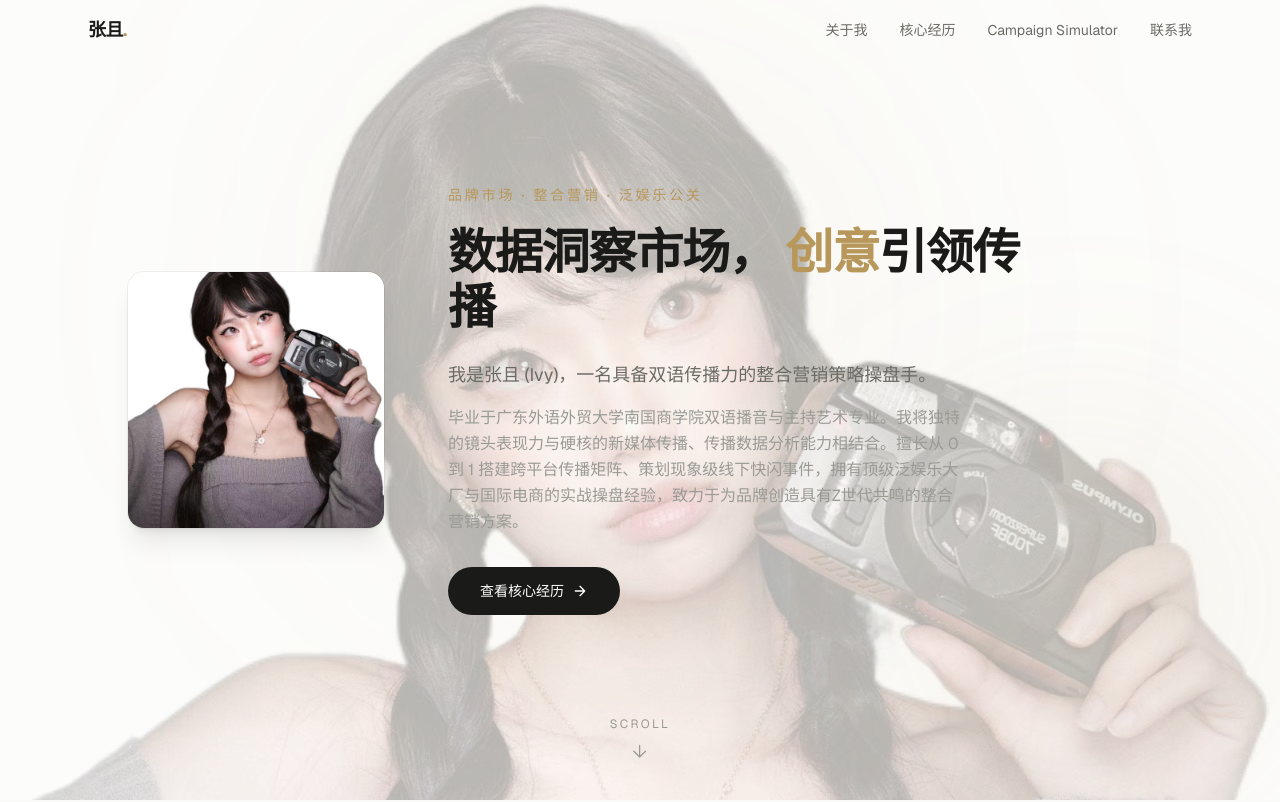
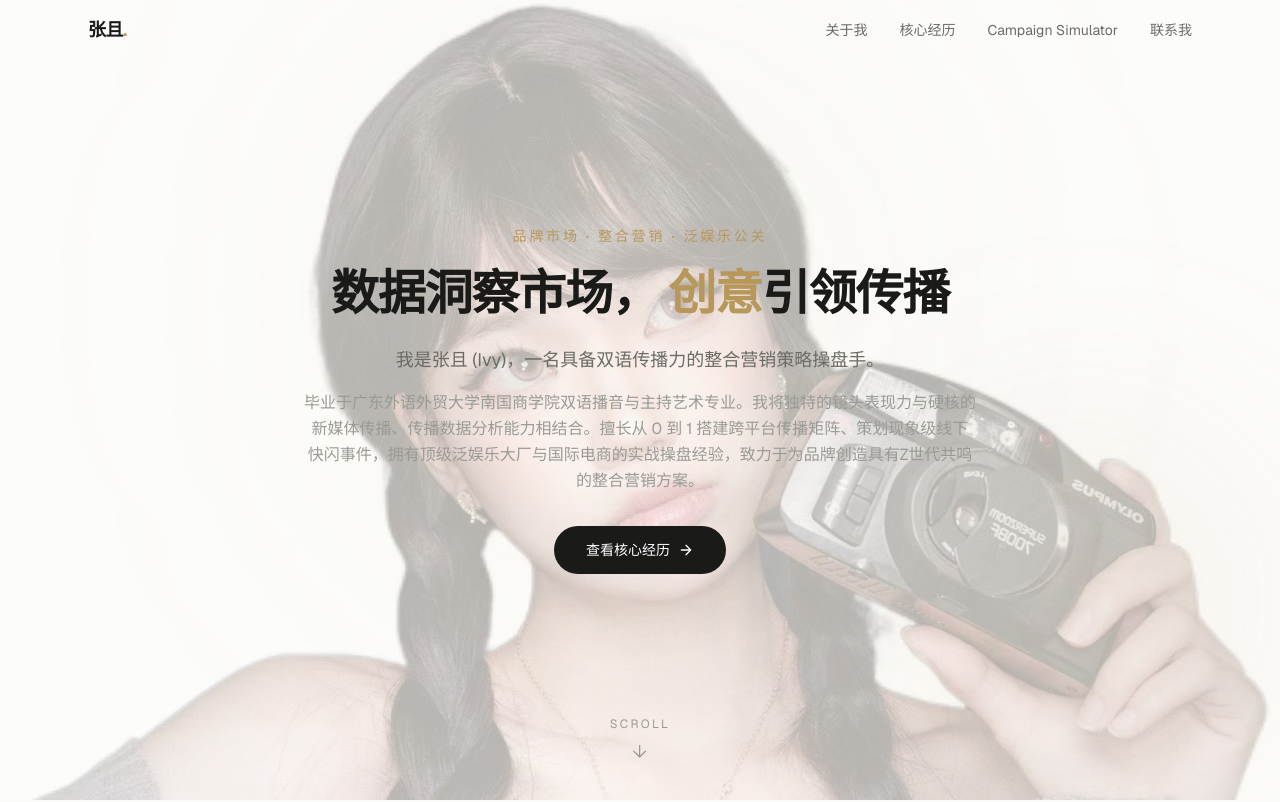
Before and after one commit to kleef368-builder/ivy-portfolio, a Next.js app: page / in a window 1280 px wide. Shown: the top 802 px of the page. Built offline with nearby package versions, Linux system fonts and the light colour scheme.

Commit message:
style: 移除首屏冗余小头像，纯净全屏背景化

```diff
--- a/src/components/Hero.tsx
+++ b/src/components/Hero.tsx
@@ -1,7 +1,7 @@
 "use client";
 
-import { motion, useMotionValue, useTransform, useSpring } from "framer-motion";
-import { useState, useEffect, useCallback } from "react";
+import { motion } from "framer-motion";
+import { useState, useEffect } from "react";
 import { siteConfig } from "@/data/portfolioData";
 
 const container = {
@@ -21,71 +21,7 @@ const item = {
   },
 };
 
-const bounceItem = {
-  hidden: { opacity: 0, y: 60, scale: 0.92 },
-  show: {
-    opacity: 1,
-    y: 0,
-    scale: 1,
-    transition: {
-      type: "spring" as const,
-      stiffness: 260,
-      damping: 18,
-      mass: 0.8,
-    },
-  },
-};
-
 export default function Hero() {
-  const [hovering, setHovering] = useState(false);
-
-  // 3D tilt
-  const x = useMotionValue(0.5);
-  const y = useMotionValue(0.5);
-  const rotateX = useSpring(useTransform(y, [0, 1], [8, -8]), {
-    stiffness: 200,
-    damping: 20,
-  });
-  const rotateY = useSpring(useTransform(x, [0, 1], [-8, 8]), {
-    stiffness: 200,
-    damping: 20,
-  });
-
-  const handleMouseMove = useCallback(
-    (e: React.MouseEvent<HTMLDivElement>) => {
-      const rect = e.currentTarget.getBoundingClientRect();
-      x.set((e.clientX - rect.left) / rect.width);
-      y.set((e.clientY - rect.top) / rect.height);
-    },
-    [x, y],
-  );
-
-  const handleMouseLeave = useCallback(() => {
-    x.set(0.5);
-    y.set(0.5);
-    setHovering(false);
-  }, [x, y]);
-
-  // Touch tilt on mobile
-  const [touchActive, setTouchActive] = useState(false);
-
-  const handleTouchMove = useCallback(
-    (e: React.TouchEvent<HTMLDivElement>) => {
-      const rect = e.currentTarget.getBoundingClientRect();
-      const touch = e.touches[0];
-      x.set((touch.clientX - rect.left) / rect.width);
-      y.set((touch.clientY - rect.top) / rect.height);
-      setTouchActive(true);
-    },
-    [x, y],
-  );
-
-  const handleTouchEnd = useCallback(() => {
-    x.set(0.5);
-    y.set(0.5);
-    setTouchActive(false);
-  }, [x, y]);
-
   // Fade out on scroll
   const [scrollOpacity, setScrollOpacity] = useState(1);
   useEffect(() => {
@@ -124,66 +60,8 @@ export default function Hero() {
         variants={container}
         initial="hidden"
         animate="show"
-        className="flex flex-col md:flex-row items-center gap-10 md:gap-16 max-w-5xl mx-auto w-full"
+        className="max-w-3xl mx-auto text-center"
       >
-        {/* Photo with 3D Tilt + Bounce */}
-        <motion.div
-          variants={bounceItem}
-          onMouseMove={handleMouseMove}
-          onMouseEnter={() => setHovering(true)}
-          onMouseLeave={handleMouseLeave}
-          onTouchMove={handleTouchMove}
-          onTouchEnd={handleTouchEnd}
-          className="relative shrink-0"
-          style={{ perspective: 800 }}
-        >
-          <motion.div
-            style={{
-              rotateX: touchActive ? rotateX : undefined,
-              rotateY: touchActive ? rotateY : undefined,
-            }}
-            whileHover={{ rotateX: undefined, rotateY: undefined }}
-            className="w-44 h-44 sm:w-52 sm:h-52 md:w-64 md:h-64 rounded-2xl overflow-hidden shadow-xl shadow-black/8 ring-1 ring-border relative"
-            onMouseMove={(e) => {
-              const rect = e.currentTarget.getBoundingClientRect();
-              x.set((e.clientX - rect.left) / rect.width);
-              y.set((e.clientY - rect.top) / rect.height);
-            }}
-          >
-            <motion.img
-              src="/images/hero-bg.jpg"
-              alt="张且 Ivy"
-              className="w-full h-full object-cover"
-              style={{ rotateX, rotateY, scale: hovering ? 1.04 : 1 }}
-              transition={{ scale: { duration: 0.35 } }}
-            />
-          </motion.div>
-
-          {/* Tooltip bubble */}
-          <motion.div
-            initial={{ opacity: 0, scale: 0 }}
-            animate={{
-              opacity: hovering ? 1 : 0,
-              scale: hovering ? 1 : 0,
-              y: hovering ? 0 : 10,
-            }}
-            transition={{
-              type: "spring",
-              stiffness: 300,
-              damping: 20,
-            }}
-            className={`absolute -top-2 -right-4 sm:-right-8 md:-right-12 pointer-events-none z-10 ${hovering ? "" : "hidden"}`}
-          >
-            <div className="relative bg-accent text-white text-xs sm:text-sm font-medium px-3.5 sm:px-4 py-2 sm:py-2.5 rounded-2xl shadow-lg whitespace-nowrap">
-              <span className="mr-1">💡</span>
-              点击下方解锁千万流量密码
-              <div className="absolute -bottom-1.5 left-1/2 -translate-x-1/2 w-3 h-3 bg-accent rotate-45" />
-            </div>
-          </motion.div>
-        </motion.div>
-
-        {/* Text content */}
-        <div className="text-center md:text-left flex-1 max-w-xl">
         <motion.p
           variants={item}
           className="text-accent text-xs sm:text-sm font-medium tracking-[0.2em] uppercase mb-4 md:mb-5"
@@ -202,21 +80,21 @@ export default function Hero() {
 
         <motion.p
           variants={item}
-            className="text-sm sm:text-base md:text-lg text-muted max-w-lg mx-auto md:mx-0 mb-3 md:mb-4 leading-relaxed"
+          className="text-sm sm:text-base md:text-lg text-muted max-w-xl mx-auto mb-3 md:mb-4 leading-relaxed"
         >
           我是张且 (Ivy)，一名具备双语传播力的整合营销策略操盘手。
         </motion.p>
 
         <motion.p
           variants={item}
-            className="text-xs sm:text-sm md:text-base text-muted-light max-w-lg mx-auto md:mx-0 mb-6 md:mb-8 leading-relaxed"
+          className="text-xs sm:text-sm md:text-base text-muted-light max-w-2xl mx-auto mb-6 md:mb-8 leading-relaxed"
         >
           {siteConfig.bio}
         </motion.p>
 
         <motion.div
           variants={item}
-            className="flex flex-col sm:flex-row items-center md:items-start justify-center md:justify-start gap-3 sm:gap-4"
+          className="flex flex-col sm:flex-row items-center justify-center gap-3 sm:gap-4"
         >
           <a
             href="#experience"
@@ -236,7 +114,6 @@ export default function Hero() {
             </svg>
           </a>
         </motion.div>
-        </div>
       </motion.div>
 
       {/* Scroll indicator */}
```
Lines whose indentation alone changed are shown as unchanged.
